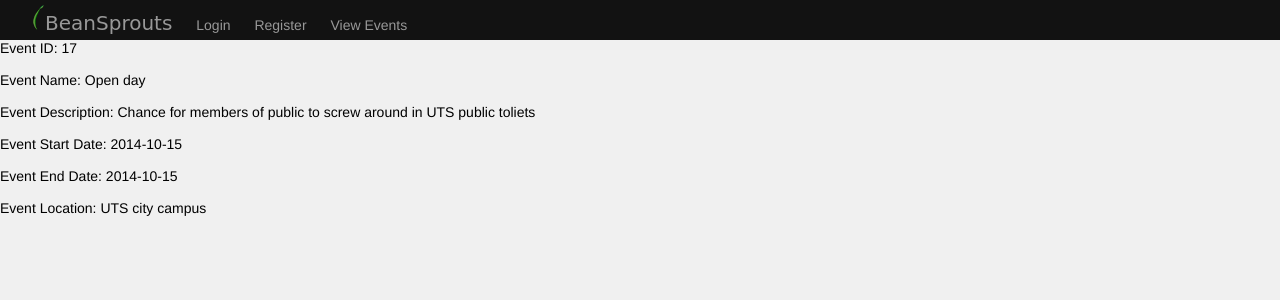
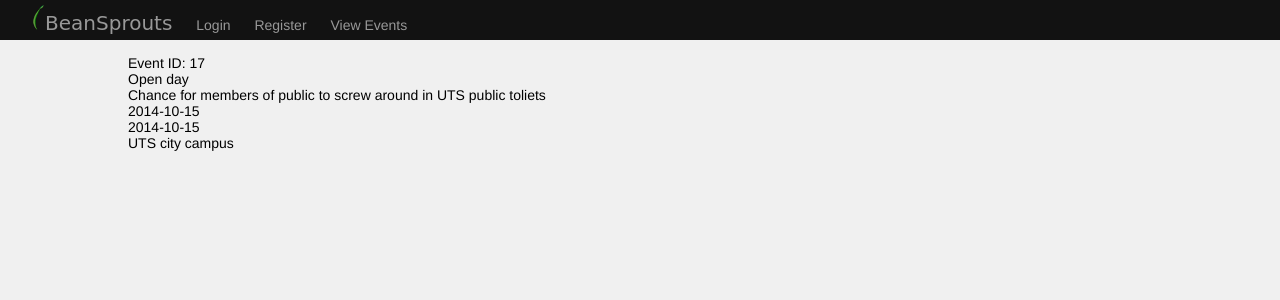
Before and after one commit to SerriLaw/SDP-TeamHD, a PHP site: page /viewEvent.php?eventid=17 in a window 1280 px wide. Shown: the top 300 px of the page. Run offline with PHP 8.4, Linux system fonts and the light colour scheme; data comes from the database, SQL or seed files in the repository; some libraries are stand-ins or nearby versions; some web fonts are replaced.

Commit message:
removed prepended event info

```diff
--- a/view/viewEvent.php
+++ b/view/viewEvent.php
@@ -4,7 +4,9 @@
 ?>
 <html>
 	<head>
+		<title>BeanSprouts</title>
 		<link href='http://fonts.googleapis.com/css?family=Patrick+Hand+SC' rel='stylesheet' type='text/css'>
+		<link href="//maxcdn.bootstrapcdn.com/font-awesome/4.2.0/css/font-awesome.min.css" rel="stylesheet">
 		<link rel="stylesheet" type="text/css" href="styles/main.min.css">
 		<script src="/SDP/view/js/jquery-1.11.1.min.js"></script>
 		<script type="text/javascript">
@@ -13,20 +15,22 @@
 	</head>
 	<body>
 		<div id="nav-bar">
+			<span id="ham"><a href="#" onClick="$('.h').toggle()"><i class="fa fa-bars"></i></a></span>
 			<ul>
 				<li><a href=""><img src="img/icon.png" alt="BeanSprouts"><span id="logo">BeanSprouts</span></a></li>
-				<li><a href="login.php">Login</a></li>
-				<li><a href="">Register</a></li>
-				<li><a href="viewEvent.php">View Events</a></li>
+				<li class="h"><a href="login.php">Login</a></li>
+				<li class="h"><a href="">Register</a></li>
+				<li class="h"><a href="viewEvent.php">View Events</a></li>
 			</ul>
 		</div>
 
-
-		<div id="eventID">Event ID: <?php echo($row['eventID']); ?></div> <br>
-		<div id="name">Event Name: <?php echo($row['name']); ?></div> <br>
-		<div id="description">Event Description: <?php echo($row['description']); ?></div> <br>
-		<div id="startDate">Event Start Date: <?php echo($row['startDate']); ?></div> <br>
-		<div id="endDate">Event End Date: <?php echo($row['endDate']); ?></div> <br>
-		<div id="location">Event Location: <?php echo($row['location']); ?></div> <br>
+		<div id="wrap">
+			<div id="eventID">Event ID: <?php echo($row['eventID']); ?></div>
+			<div id="name"><?php echo($row['name']); ?></div>
+			<div id="description"><?php echo($row['description']); ?></div>
+			<div id="startDate"><?php echo($row['startDate']); ?></div>
+			<div id="endDate"><?php echo($row['endDate']); ?></div>
+			<div id="location"><?php echo($row['location']); ?></div>
+		</div>
 	</body>
 </html>
```
